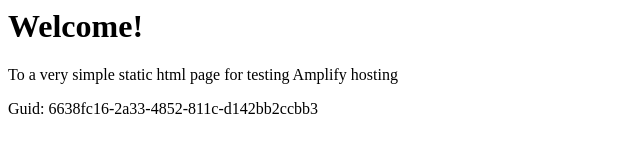
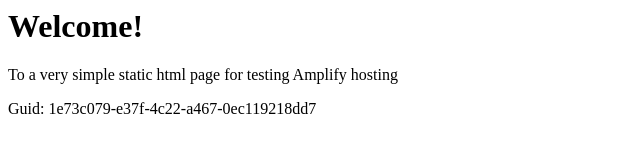
Before and after one commit to aws-aemilia-pdx/Github-PR-Commit-Integration-Test-DoNotTouch-GitHubWebhookPushCanaryTest-v1-preprod-us-west-2, a website: page src/index.html in a window 1280 px wide. Shown: the full height of the page, 0-640 px from the left. Drawn offline with Linux system fonts and the light colour scheme.

Commit message:
commit from integ tests

```diff
--- a/src/index.html
+++ b/src/index.html
@@ -12,6 +12,6 @@
 <body>
     <h1>Welcome!</h1>
     <p>To a very simple static html page for testing Amplify hosting</p>
-    <p>Guid: 6638fc16-2a33-4852-811c-d142bb2ccbb3</p></body>
+    <p>Guid: 1e73c079-e37f-4c22-a467-0ec119218dd7</p></body>
 
 </html>
```
